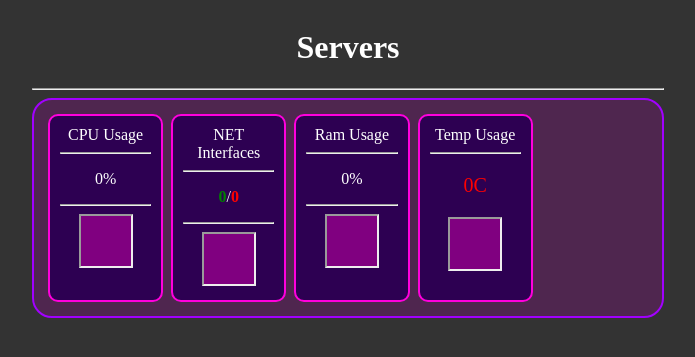
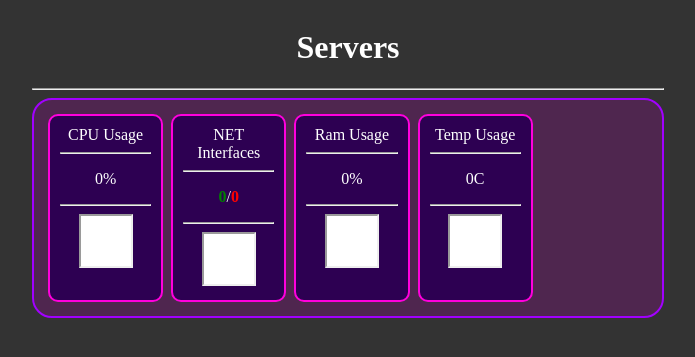
Before and after one commit to CoulterStutz/ServerManager, a Python web app: template Server/Interface/templates/index.html in a window 1280 px wide. Shown: the top 357 px of the page, without its empty margins (292-987 px from the left). Run offline with Jinja, Linux system fonts and the light colour scheme; the template is opened without the code that fills it, so the values that code supplies are empty; some libraries are stand-ins or nearby versions.

Commit message:
[INTERFACE]

```diff
--- a/Server/Interface/templates/index.html
+++ b/Server/Interface/templates/index.html
@@ -15,27 +15,28 @@
                     <hr>
                     <p>0%</p>
                     <hr>
-                    <iframe id="cpuf1" width="50", height="50" style="background-color: purple;"></iframe>
+                    <iframe id="cpuf1" width="50", height="50" style="background-color: rgb(255, 255, 255);"></iframe>
                 </div>
                 <div class="metric" id="net1">
                     <h>NET Interfaces</h>
                     <hr>
                     <p><b class="bup">0</b>/<b class="bdown">0</b></p>
                     <hr>
-                    <iframe id="netf1" width="50", height="50" style="background-color: purple;"></iframe>
+                    <iframe id="netf1" width="50", height="50" style="background-color: white;"></iframe>
                 </div>
                 <div class="metric" id="ram1">
                     <h>Ram Usage</h>
                     <hr>
                     <p>0%</p>
                     <hr>
-                    <iframe id="ramf1" width="50", height="50" style="background-color: purple;"></iframe>
+                    <iframe id="ramf1" width="50", height="50" style="background-color: white;"></iframe>
                 </div>
                 <div class="metric" id="temp1">
                     <h>Temp Usage</h>
                     <hr>
-                    <p id="Temp1" class="bindicator">0C</p>
-                    <iframe id="tempf1" width="50", height="50" style="background-color: purple;"></iframe>
+                    <p id="Temp1">0C</p>
+                    <hr>
+                    <iframe id="tempf1" width="50", height="50" style="background-color: white;"></iframe>
                 </div>
             </div>
         </div>
```
